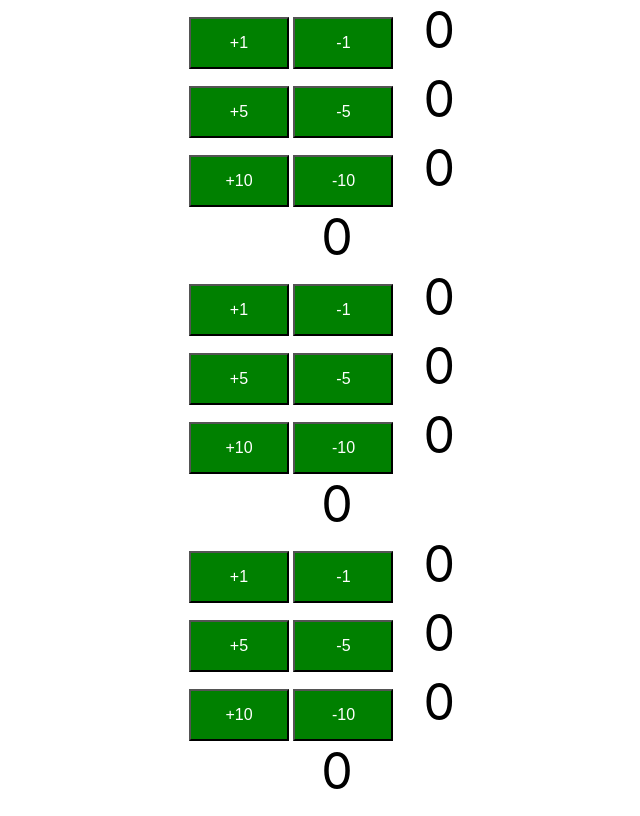
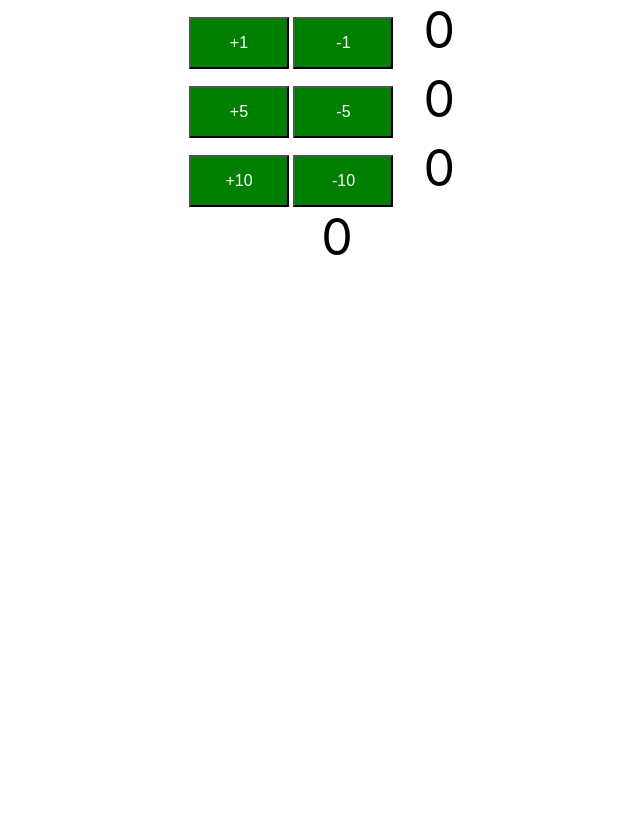
Before and after one commit to akuma190/SmartSheet, a React (Create React App) app: page / in a window 1280 px wide. Shown: the whole page, without its empty margins (303-943 px from the left). Built offline with nearby package versions, Linux system fonts and the light colour scheme.

Commit message:
Update App.js

```diff
--- a/src/App.js
+++ b/src/App.js
@@ -10,9 +10,7 @@ class App extends Component {
   render() {
     return (
       <div className="App">
-       <Counter by="1"></Counter>
-       <Counter by="5"></Counter>
-       <Counter by="10"></Counter>
+       <Counter/>
       </div>
     );
   }
```
